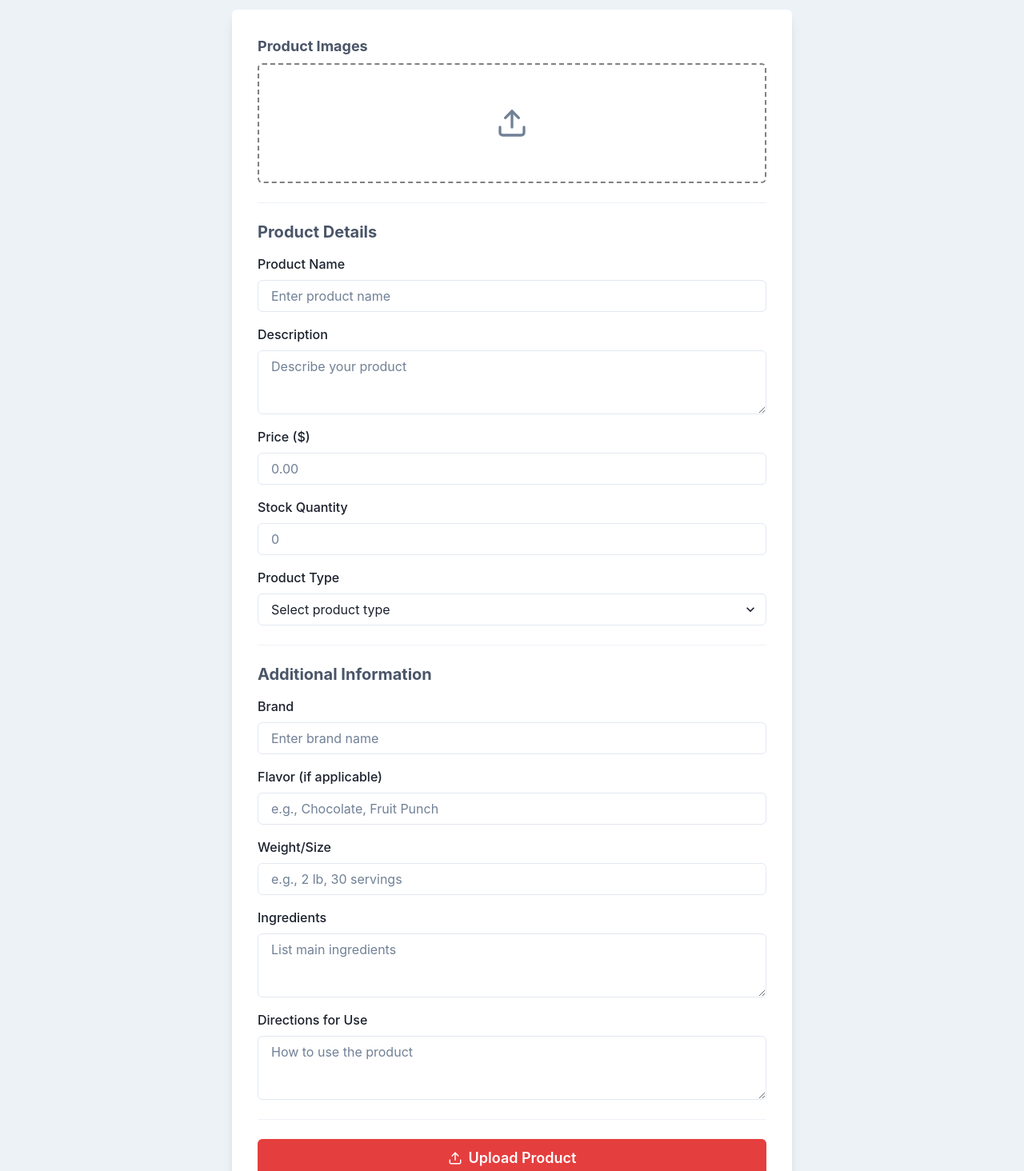
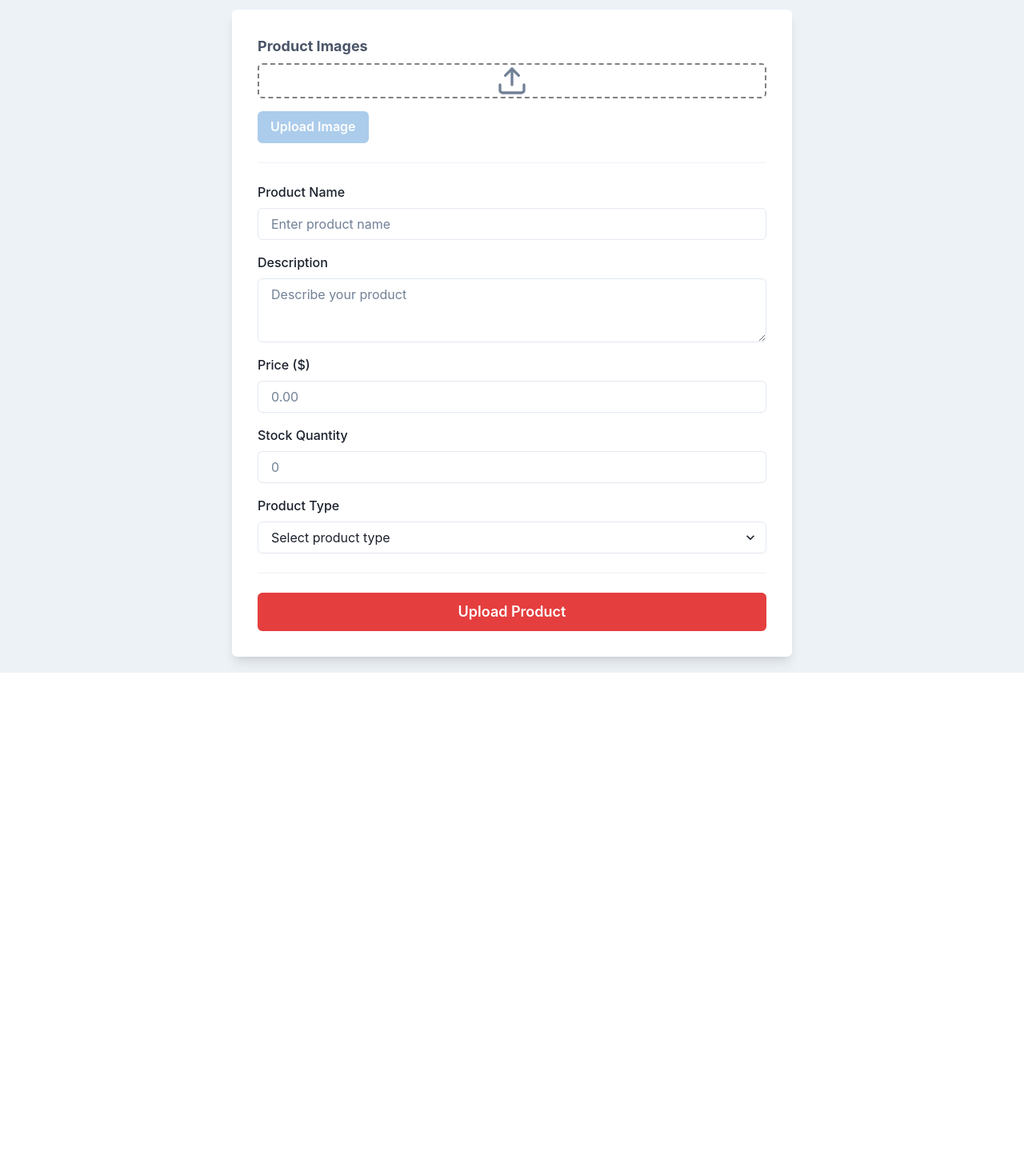
Before and after one commit to thienbanho/Fitness-Shop, a React (Vite) app: page /UploadProduct in a window 1280 px wide. Shown: the part 80-1544 px from the top of the page at 80% size. After the commit the page ends 921 px from the top, so only its background shows below. Built offline with nearby package versions, Linux system fonts and the light colour scheme.

Commit message:
upload products (còn phải sửa thêm)

```diff
--- a/src/pages/UploadProduct/UploadProduct.jsx
+++ b/src/pages/UploadProduct/UploadProduct.jsx
@@ -1,4 +1,4 @@
-import React from "react";
+import React, { useState } from "react";
 import {
   Box,
   Button,
@@ -9,18 +9,134 @@ import {
   Select,
   VStack,
   Heading,
-  Text,
+  Center,
+  useToast,
+  Image,
   Flex,
   IconButton,
   Divider,
-  Center,
 } from "@chakra-ui/react";
 import { FiUpload } from "react-icons/fi";
-import { useNavigate } from "react-router-dom"; // Import router for navigation
-import { ArrowBackIcon } from "@chakra-ui/icons"; // Import the icon
+import { ArrowBackIcon } from "@chakra-ui/icons";
+import { useNavigate } from "react-router-dom";
+import supabase from "../../config/supabaseClient";
 
 const UploadProduct = () => {
-  const navigate = useNavigate(); // Use navigate for routing
+  const navigate = useNavigate();
+  const toast = useToast();
+
+  const [productData, setProductData] = useState({
+    name: "",
+    description: "",
+    price: "",
+    stock: "",
+    type: "",
+  });
+
+  const [imageFile, setImageFile] = useState(null); // Lưu file ảnh
+  const [imageUrl, setImageUrl] = useState(null); // Lưu URL ảnh sau khi tải lên
+
+  // Xử lý khi người dùng chọn file ảnh
+  const handleFileChange = (e) => {
+    const file = e.target.files[0];
+    if (file) {
+      const reader = new FileReader();
+      reader.onloadend = () => {
+        setImageFile(file);
+        setImageUrl(reader.result); // Hiển thị ảnh
+      };
+      reader.readAsDataURL(file);
+    }
+  };
+
+  // Xử lý upload ảnh lên Supabase
+  const handleImageUpload = async () => {
+    if (!imageFile) {
+      toast({
+        title: "No file selected",
+        description: "Please select an image to upload.",
+        status: "warning",
+        duration: 3000,
+        isClosable: true,
+      });
+      return;
+    }
+
+    const fileName = `${Date.now()}_${imageFile.name}`; // Tên file duy nhất
+
+    const { data, error } = await supabase.storage
+      .from("product-images") // Thay bằng tên bucket của bạn
+      .upload(fileName, imageFile);
+
+    if (error) {
+      toast({
+        title: "Upload failed",
+        description: error.message,
+        status: "error",
+        duration: 3000,
+        isClosable: true,
+      });
+    } else {
+      const { publicUrl } = supabase.storage
+        .from("product-images")
+        .getPublicUrl(fileName);
+
+      setImageUrl(publicUrl); // Lưu URL để hiển thị ảnh
+      toast({
+        title: "Upload successful",
+        description: "Your image has been uploaded.",
+        status: "success",
+        duration: 3000,
+        isClosable: true,
+      });
+    }
+  };
+
+  // Xử lý thay đổi dữ liệu form
+  const handleInputChange = (e) => {
+    const { name, value } = e.target;
+    setProductData((prev) => ({
+      ...prev,
+      [name]: value,
+    }));
+  };
+
+  // Xử lý submit toàn bộ form
+  const handleSubmit = async () => {
+    if (!imageUrl) {
+      toast({
+        title: "Missing image",
+        description: "Please upload a product image.",
+        status: "warning",
+        duration: 3000,
+        isClosable: true,
+      });
+      return;
+    }
+
+    const { data, error } = await supabase
+      .from("products")
+      .insert({ ...productData, image: imageUrl });
+
+    if (error) {
+      toast({
+        title: "Error submitting product",
+        description: error.message,
+        status: "error",
+        duration: 3000,
+        isClosable: true,
+      });
+    } else {
+      toast({
+        title: "Product uploaded successfully",
+        description: "Your product has been added.",
+        status: "success",
+        duration: 3000,
+        isClosable: true,
+      });
+      navigate("/"); // Quay lại trang chủ
+    }
+  };
 
   return (
     <Box bg="gray.100" minH="100vh" p={5}>
@@ -31,14 +147,13 @@ const UploadProduct = () => {
           alignItems="center"
           justifyContent="space-between"
         >
-      {/* Header */}
           <Heading fontSize="2xl" color="gray.700">
             Upload Product
           </Heading>
           <IconButton
             aria-label="Go back to Home"
-        icon={<ArrowBackIcon />} // Icon for the button
-        onClick={() => navigate("/")} // Navigate to Home
+            icon={<ArrowBackIcon />}
+            onClick={() => navigate("/")}
             colorScheme="blue"
             variant="outline"
           />
@@ -59,48 +174,109 @@ const UploadProduct = () => {
             Product Images
           </FormLabel>
           <Center
-            h="150px"
             border="2px dashed gray"
             borderRadius="md"
             color="gray.500"
             cursor="pointer"
             _hover={{ borderColor: "blue.400" }}
+            position="relative"
+            overflow="hidden"
+            maxW="full"
+            maxH="full"
           >
+            {imageUrl ? (
+              <Image
+                src={imageUrl}
+                alt="Uploaded Image"
+                width="auto"
+                height="auto"
+                maxW="100%"
+                maxH="300px"
+                objectFit="contain" // Giữ nguyên tỷ lệ ảnh
+              />
+            ) : (
+              <Box>
                 <FiUpload size="40px" />
+                <Input
+                  type="file"
+                  accept="image/*"
+                  position="absolute"
+                  top="0"
+                  left="0"
+                  width="100%"
+                  height="100%"
+                  opacity="0"
+                  cursor="pointer"
+                  onChange={handleFileChange}
+                />
+              </Box>
+            )}
           </Center>
+
+          <Button
+            mt={4}
+            colorScheme="blue"
+            onClick={handleImageUpload}
+            isDisabled={!imageFile}
+          >
+            Upload Image
+          </Button>
         </FormControl>
 
         <Divider mb={6} />
 
         {/* Product Details */}
         <VStack align="start" spacing={4} mb={6}>
-          <Heading size="md" color="gray.600">
-            Product Details
-          </Heading>
-
           <FormControl>
             <FormLabel>Product Name</FormLabel>
-            <Input placeholder="Enter product name" />
+            <Input
+              name="name"
+              placeholder="Enter product name"
+              value={productData.name}
+              onChange={handleInputChange}
+            />
           </FormControl>
 
           <FormControl>
             <FormLabel>Description</FormLabel>
-            <Textarea placeholder="Describe your product" />
+            <Textarea
+              name="description"
+              placeholder="Describe your product"
+              value={productData.description}
+              onChange={handleInputChange}
+            />
           </FormControl>
 
           <FormControl>
             <FormLabel>Price ($)</FormLabel>
-            <Input type="number" placeholder="0.00" />
+            <Input
+              name="price"
+              type="number"
+              placeholder="0.00"
+              value={productData.price}
+              onChange={handleInputChange}
+            />
           </FormControl>
 
           <FormControl>
             <FormLabel>Stock Quantity</FormLabel>
-            <Input type="number" placeholder="0" />
+            <Input
+              name="stock"
+              type="number"
+              placeholder="0"
+              value={productData.quantity}
+              onChange={handleInputChange}
+            />
           </FormControl>
 
           <FormControl>
             <FormLabel>Product Type</FormLabel>
-            <Select placeholder="Select product type">
+            <Select
+              name="type"
+              placeholder="Select product type"
+              value={productData.type}
+              onChange={handleInputChange}
+            >
               <option value="protein">Protein</option>
               <option value="supplement">Supplement</option>
               <option value="gear">Gear</option>
@@ -110,47 +286,13 @@ const UploadProduct = () => {
 
         <Divider mb={6} />
 
-        {/* Additional Information */}
-        <VStack align="start" spacing={4} mb={6}>
-          <Heading size="md" color="gray.600">
-            Additional Information
-          </Heading>
-
-          <FormControl>
-            <FormLabel>Brand</FormLabel>
-            <Input placeholder="Enter brand name" />
-          </FormControl>
-
-          <FormControl>
-            <FormLabel>Flavor (if applicable)</FormLabel>
-            <Input placeholder="e.g., Chocolate, Fruit Punch" />
-          </FormControl>
-
-          <FormControl>
-            <FormLabel>Weight/Size</FormLabel>
-            <Input placeholder="e.g., 2 lb, 30 servings" />
-          </FormControl>
-
-          <FormControl>
-            <FormLabel>Ingredients</FormLabel>
-            <Textarea placeholder="List main ingredients" />
-          </FormControl>
-
-          <FormControl>
-            <FormLabel>Directions for Use</FormLabel>
-            <Textarea placeholder="How to use the product" />
-          </FormControl>
-        </VStack>
-
-        <Divider mb={6} />
-
-        {/* Upload Button */}
+        {/* Submit Button */}
         <Button
-          leftIcon={<FiUpload />}
           colorScheme="red"
           width="100%"
           size="lg"
           variant="solid"
+          onClick={handleSubmit}
         >
           Upload Product
         </Button>
```
Lines whose indentation alone changed are shown as unchanged.
